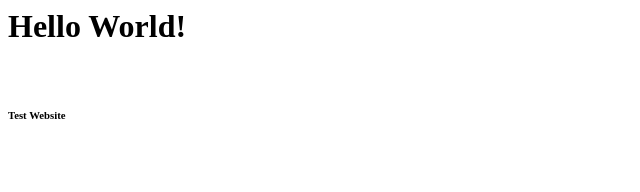
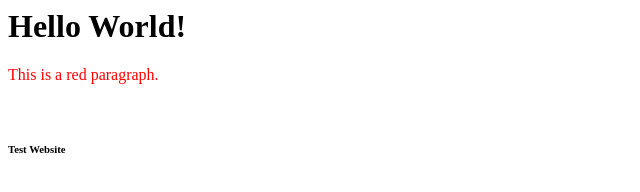
Before and after one commit to clarasabino/webtest, a plain HTML site: page index.html in a window 1280 px wide. Shown: the whole page, without its empty margins (0-640 px from the left). Drawn offline with Linux system fonts and the light colour scheme.

Commit message:
Update index.html

```diff
--- a/index.html
+++ b/index.html
@@ -2,6 +2,7 @@
 <html>
   <body>
     <h1>Hello World!</h1>
+    <p style="color:red;">This is a red paragraph.</p>
     <br>
     <h6>Test Website</h6>
   </body>
```
